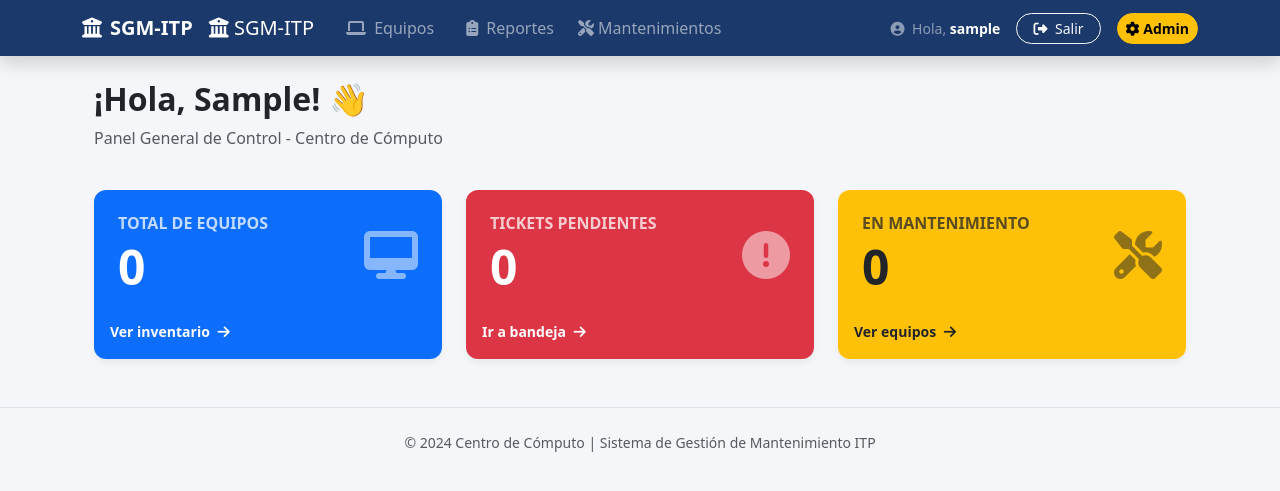
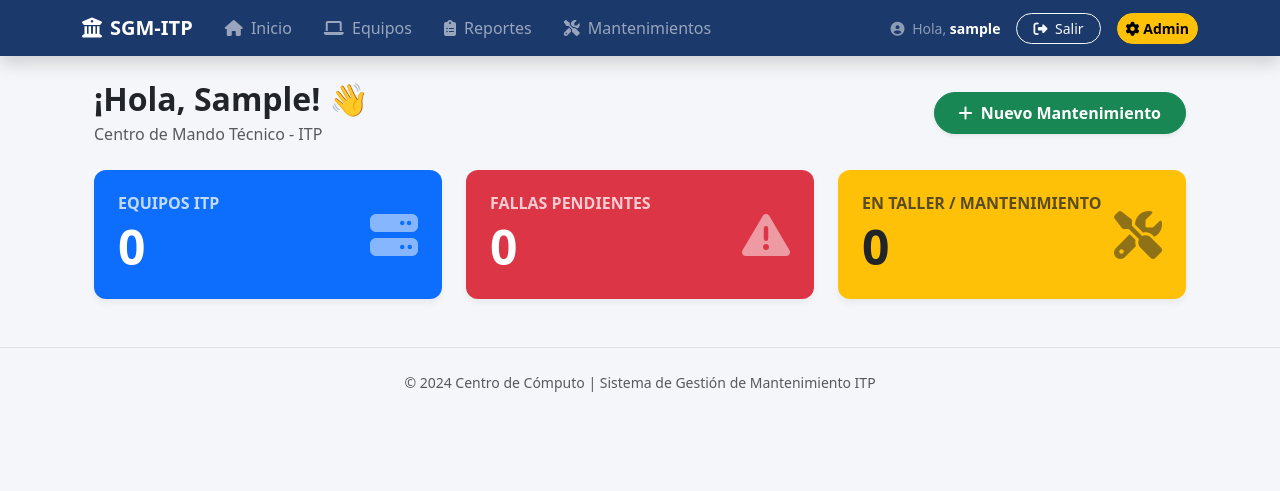
Before and after one commit to AbrahamRecinas/SGM-ITP, a Django app: page / in a window 1280 px wide. Shown: the top 491 px of the page. Run offline with Django 5.2, Linux system fonts and the light colour scheme; the visitor is signed in with stand-in values (Sample User, id 1); data that the repository does not hold is empty.

Commit message:
Refactorización de vistas: Historial de mantenimientos en equipos y dashboards segmentados por rol

```diff
--- a/inventario/templates/inventario/base.html
+++ b/inventario/templates/inventario/base.html
@@ -1,9 +1,12 @@
+{% load static %}
 <!DOCTYPE html>
 <html lang="es">
 <head>
     <meta charset="UTF-8">
     <meta name="viewport" content="width=device-width, initial-scale=1.0">
     <title>{% block title %}SGM-ITP | Centro de Cómputo{% endblock %}</title>
+    <link rel="manifest" href="{% static 'manifest.json' %}">
+    <meta name="theme-color" content="#1B396A">
 
     <link href="https://cdn.jsdelivr.net/npm/bootstrap@5.3.2/dist/css/bootstrap.min.css" rel="stylesheet">
     <link rel="stylesheet" href="https://cdnjs.cloudflare.com/ajax/libs/font-awesome/6.4.2/css/all.min.css">
@@ -35,7 +38,7 @@
 
 <nav class="navbar navbar-expand-lg navbar-dark bg-tecnm shadow">
         <div class="container">
-            <a class="navbar-brand fw-bold" href="{% url 'lista_equipos' %}">
+            <a class="navbar-brand fw-bold" href="{% url 'dashboard' %}">
                 <i class="fa-solid fa-building-columns me-2"></i>SGM-ITP
             </a>
 
@@ -45,9 +48,9 @@
 
             <div class="collapse navbar-collapse" id="navbarNav">
                 <ul class="navbar-nav me-auto mb-2 mb-lg-0 mt-2 mt-lg-0">
-                    <a class="navbar-brand" href="{% url 'dashboard' %}">
-                        <i class="fa-solid fa-building-columns"></i> SGM-ITP
-                    </a>
+                    <li class="nav-item">
+                        <a class="nav-link px-3" href="{% url 'dashboard' %}"><i class="fa-solid fa-house me-1"></i> Inicio</a>
+                    </li>
                     <li class="nav-item">
                         <a class="nav-link px-3" href="{% url 'lista_equipos' %}"><i class="fa-solid fa-laptop me-1"></i> Equipos</a>
                     </li>
@@ -56,8 +59,8 @@
                     </li>
                     {% if perms.inventario.add_mantenimiento %}
                     <li class="nav-item">
-        <a class="nav-link" href="{% url 'lista_mantenimientos' %}">
-            <i class="fa-solid fa-screwdriver-wrench"></i> Mantenimientos
+                        <a class="nav-link px-3" href="{% url 'lista_mantenimientos' %}">
+                            <i class="fa-solid fa-screwdriver-wrench me-1"></i> Mantenimientos
                         </a>
                     </li>
                     {% endif %}
--- a/inventario/templates/inventario/dashboard.html
+++ b/inventario/templates/inventario/dashboard.html
@@ -4,76 +4,95 @@
 
 {% block content %}
 <div class="container mt-4">
-    <div class="row mb-4">
-        <div class="col-12">
-            <h2 class="fw-bold text-dark">
-                ¡Hola, {{ request.user.first_name|default:request.user.username }}! 👋
-            </h2>
-            <p class="text-muted">
+
+    <div class="row mb-4 align-items-center">
+        <div class="col-md-8">
+            <h2 class="fw-bold text-dark mb-0">¡Hola, {{ request.user.first_name|default:request.user.username }}! 👋</h2>
+            <p class="text-muted mt-1 mb-0">
                 {% if request.user.perfil %}
                     Panel de Administración: <strong>{{ request.user.perfil.edificio.nombre }}</strong>
                 {% else %}
-                    Panel General de Control - Centro de Cómputo
+                    Centro de Mando Técnico - ITP
                 {% endif %}
             </p>
         </div>
+
+        <div class="col-md-4 text-md-end mt-3 mt-md-0">
+            {% if request.user.perfil %}
+                <a href="{% url 'nuevo_reporte' %}" class="btn btn-danger rounded-pill fw-bold shadow-sm px-4 py-2">
+                    <i class="fa-solid fa-triangle-exclamation me-1"></i> Reportar Falla
+                </a>
+            {% else %}
+                <a href="{% url 'registrar_mantenimiento' %}" class="btn btn-success rounded-pill fw-bold shadow-sm px-4 py-2">
+                    <i class="fa-solid fa-plus me-1"></i> Nuevo Mantenimiento
+                </a>
+            {% endif %}
+        </div>
     </div>
 
+    {% if request.user.perfil %}
     <div class="row g-4">
+        <div class="col-md-6">
+            <div class="card border-0 shadow-sm h-100 bg-tecnm text-white">
+                <div class="card-body p-4 d-flex justify-content-between align-items-center">
+                    <div>
+                        <h6 class="text-uppercase fw-semibold mb-1 opacity-75">Mis Equipos</h6>
+                        <h2 class="display-5 fw-bold mb-0">{{ total_equipos }}</h2>
+                    </div>
+                    <i class="fa-solid fa-desktop fa-3x opacity-50"></i>
+                </div>
+            </div>
+        </div>
+        <div class="col-md-6">
+            <div class="card border-0 shadow-sm h-100 bg-warning text-dark">
+                <div class="card-body p-4 d-flex justify-content-between align-items-center">
+                    <div>
+                        <h6 class="text-uppercase fw-semibold mb-1 opacity-75">Mis Reportes Abiertos</h6>
+                        <h2 class="display-5 fw-bold mb-0">{{ reportes_pendientes }}</h2>
+                    </div>
+                    <i class="fa-regular fa-clock fa-3x opacity-50"></i>
+                </div>
+            </div>
+        </div>
+    </div>
 
+    {% else %}
+    <div class="row g-4">
         <div class="col-md-4">
             <div class="card border-0 shadow-sm h-100 bg-primary text-white">
                 <div class="card-body p-4 d-flex justify-content-between align-items-center">
                     <div>
-                        <h6 class="text-uppercase fw-semibold mb-1 opacity-75">Total de Equipos</h6>
+                        <h6 class="text-uppercase fw-semibold mb-1 opacity-75">Equipos ITP</h6>
                         <h2 class="display-5 fw-bold mb-0">{{ total_equipos }}</h2>
                     </div>
-                    <i class="fa-solid fa-desktop fa-3x opacity-50"></i>
-                </div>
-                <div class="card-footer bg-transparent border-0 pt-0 pb-3">
-                    <a href="{% url 'lista_equipos' %}" class="text-white text-decoration-none small fw-bold">
-                        Ver inventario <i class="fa-solid fa-arrow-right ms-1"></i>
-                    </a>
+                    <i class="fa-solid fa-server fa-3x opacity-50"></i>
                 </div>
             </div>
         </div>
-
         <div class="col-md-4">
             <div class="card border-0 shadow-sm h-100 bg-danger text-white">
                 <div class="card-body p-4 d-flex justify-content-between align-items-center">
                     <div>
-                        <h6 class="text-uppercase fw-semibold mb-1 opacity-75">Tickets Pendientes</h6>
+                        <h6 class="text-uppercase fw-semibold mb-1 opacity-75">Fallas Pendientes</h6>
                         <h2 class="display-5 fw-bold mb-0">{{ reportes_pendientes }}</h2>
                     </div>
-                    <i class="fa-solid fa-circle-exclamation fa-3x opacity-50"></i>
-                </div>
-                <div class="card-footer bg-transparent border-0 pt-0 pb-3">
-                    <a href="{% url 'lista_reportes' %}?estado=Pendiente" class="text-white text-decoration-none small fw-bold">
-                        Ir a bandeja <i class="fa-solid fa-arrow-right ms-1"></i>
-                    </a>
+                    <i class="fa-solid fa-triangle-exclamation fa-3x opacity-50"></i>
                 </div>
             </div>
         </div>
-
         <div class="col-md-4">
             <div class="card border-0 shadow-sm h-100 bg-warning text-dark">
                 <div class="card-body p-4 d-flex justify-content-between align-items-center">
                     <div>
-                        <h6 class="text-uppercase fw-semibold mb-1 opacity-75">En Mantenimiento</h6>
+                        <h6 class="text-uppercase fw-semibold mb-1 opacity-75">En Taller / Mantenimiento</h6>
                         <h2 class="display-5 fw-bold mb-0">{{ equipos_mantenimiento }}</h2>
                     </div>
                     <i class="fa-solid fa-screwdriver-wrench fa-3x opacity-50"></i>
                 </div>
-                {% if not request.user.perfil %}
-                <div class="card-footer bg-transparent border-0 pt-0 pb-3">
-                    <a href="{% url 'lista_equipos' %}?estado=Mantenimiento" class="text-dark text-decoration-none small fw-bold">
-                        Ver equipos <i class="fa-solid fa-arrow-right ms-1"></i>
-                    </a>
-                </div>
-                {% endif %}
             </div>
         </div>
+    </div>
+    {% endif %}
 
-    </div>
 </div>
 {% endblock %}
--- a/inventario/views.py
+++ b/inventario/views.py
@@ -1,6 +1,7 @@
 from django.contrib.auth.decorators import login_required, permission_required # <-- Agregamos permission_required
 from django.shortcuts import render, redirect, get_object_or_404
 from django.db.models import Q
+from django.utils import timezone
 from .models import Equipo, ReporteFalla, Mantenimiento, Edificio
 from .forms import ReporteFallaForm, AtenderReporteForm, MantenimientoForm, EquipoForm
 
@@ -73,10 +74,13 @@ def detalle_equipo(request, equipo_id):
 
     # Buscamos los últimos 5 reportes de este equipo específico
     reportes = ReporteFalla.objects.filter(equipo=equipo).order_by('-fecha_reporte')[:5]
+    # NUEVO: Traemos todo el historial médico de esta PC
+    mantenimientos = Mantenimiento.objects.filter(equipo=equipo).order_by('-fecha')
 
     return render(request, 'inventario/detalle_equipo.html', {
         'equipo': equipo,
-        'reportes': reportes
+        'reportes': reportes,
+        'mantenimientos': mantenimientos
     })
 
 # --- NUEVA VISTA PARA ATENDER REPORTES (SOLO TÉCNICOS) ---
@@ -117,13 +121,16 @@ def registrar_mantenimiento(request):
             # Autocompletado silencioso
             mantenimiento.tecnico = request.user
             mantenimiento.estado_mantenimiento = 'Terminado'
+            mantenimiento.fecha = timezone.now()
 
             if reporte_id:
                 reporte = get_object_or_404(ReporteFalla, id=reporte_id)
                 mantenimiento.reporte_vinculado = reporte
-
-            mantenimiento.save() # Guarda y dispara el Efecto Dominó de Erick
-            return redirect('lista_reportes')
+                mantenimiento.save() # Guarda y dispara el Efecto Dominó de Erick
+                return redirect('lista_reportes') # Regresa a reportes si atendió una falla
+            else:
+                mantenimiento.save()
+                return redirect('lista_mantenimientos') # Va al historial si fue de rutina
     else:
         form = MantenimientoForm(initial=datos_iniciales)
 
```
Also changed, not shown: inventario/templates/inventario/detalle_equipo.html (+43 -2 lines), sgm_itp_project/settings.py (+7 -1 lines), static/manifest.json (added). Lines whose indentation alone changed are shown as unchanged.
